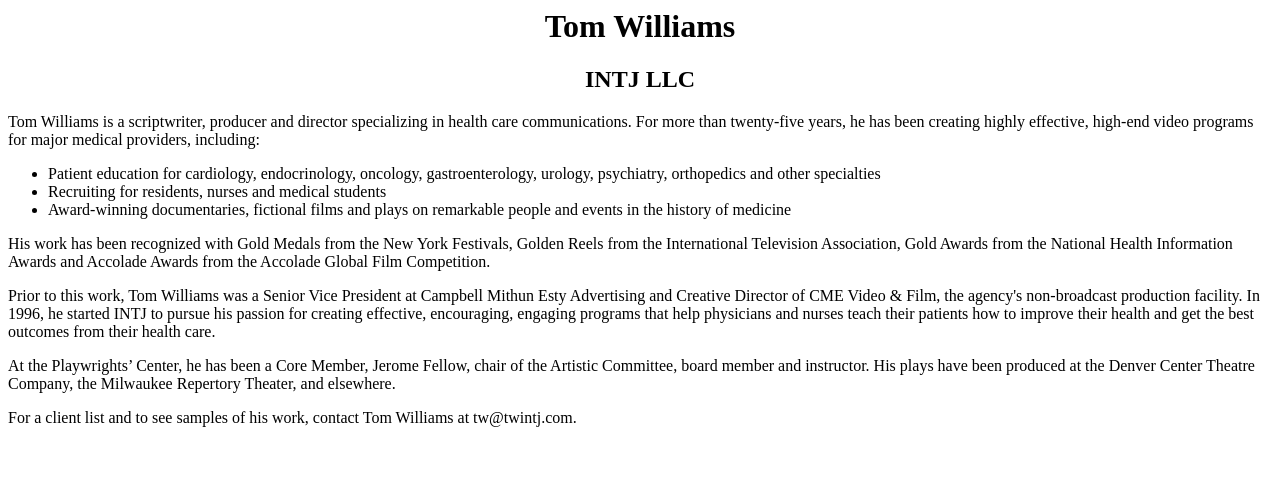
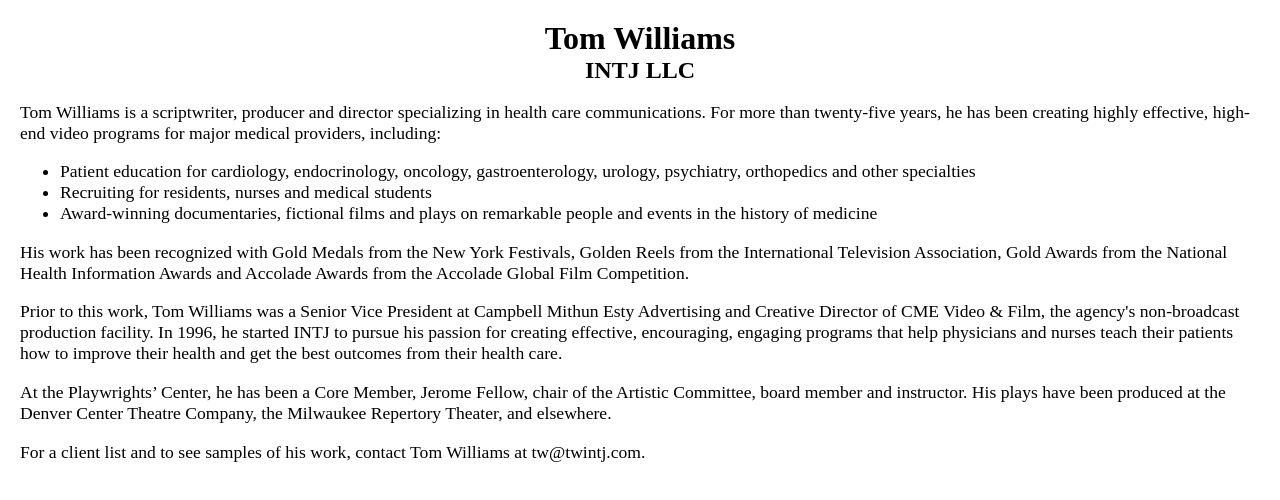
Before and after one commit to twintj/twintj.github.io, a plain HTML site: page index.html in a window 1280 px wide. Drawn offline with Linux system fonts and the light colour scheme.

Commit message:
style changes

```diff
--- a/index.html
+++ b/index.html
@@ -2,8 +2,19 @@
 <head>
 	<title>Tom Williams</title>
 	<style>
+		body{
+			max-width: 1600px;
+			margin: auto;
+			padding: 20px;
+		}
 		header{
 			text-align: center;
+		}
+		header *{
+			margin: 0;
+		}
+		p, li{
+			font-size: 1.1em;
 		}
 	</style>
 </head>
```
